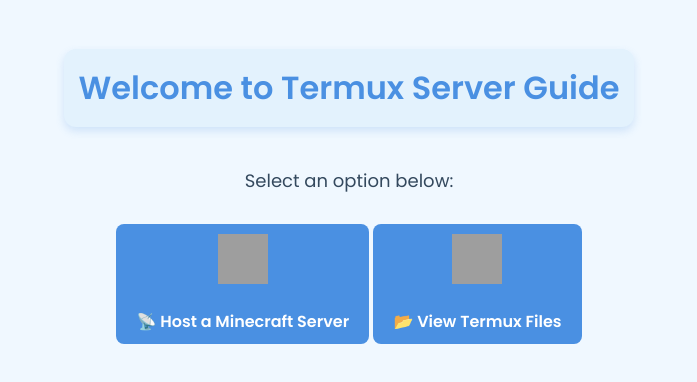
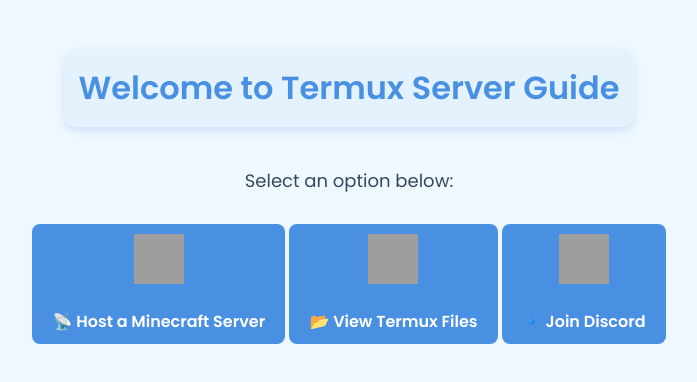
Before and after one commit to itz0cat/localhost-Mobile, a plain HTML site: page index.html in a window 1280 px wide. Shown: the whole page, without its empty margins (291-988 px from the left). Drawn offline with Linux system fonts and the light colour scheme; grey boxes are pictures that could not be loaded; a web font is replaced by a local one.

Commit message:
Update index.html

```diff
--- a/index.html
+++ b/index.html
@@ -24,6 +24,12 @@
       <p></p>
         📂 View Termux Files
     </button>
+   <button onclick="location.href='view_files.html'">
+        <img src="https://media.discordapp.net/attachments/1263320364512055328/1334892287205048360/discord-logo-icon-editorial-free-vector.png?ex=679e2ed2&is=679cdd52&hm=cb9fcbfc48c7189b49bf7e3ad72600784e925183bbc4e2b746d926bb8032b9d6&=&format=webp&quality=lossless&width=389&height=389"
+        alt="View Files" width="50" height="50">
+      <p></p>
+        🔹 Join Discord
+    </button>
 
 </body>
 </html>
```
